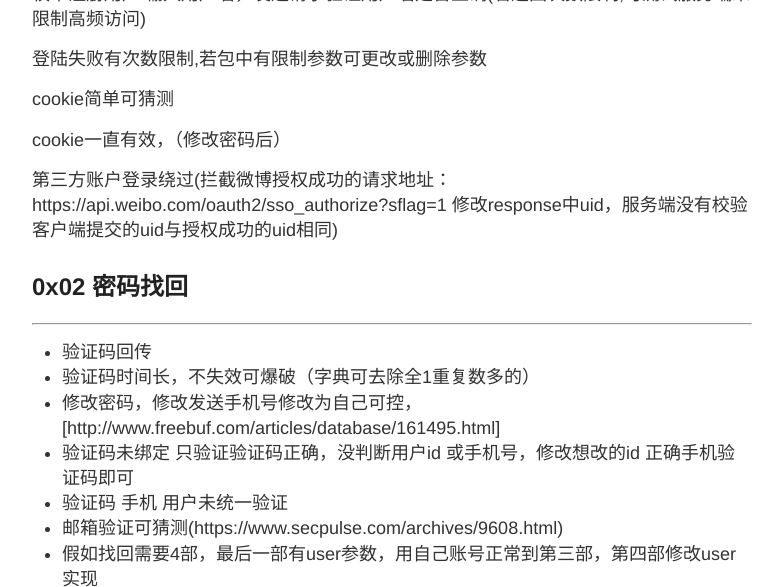
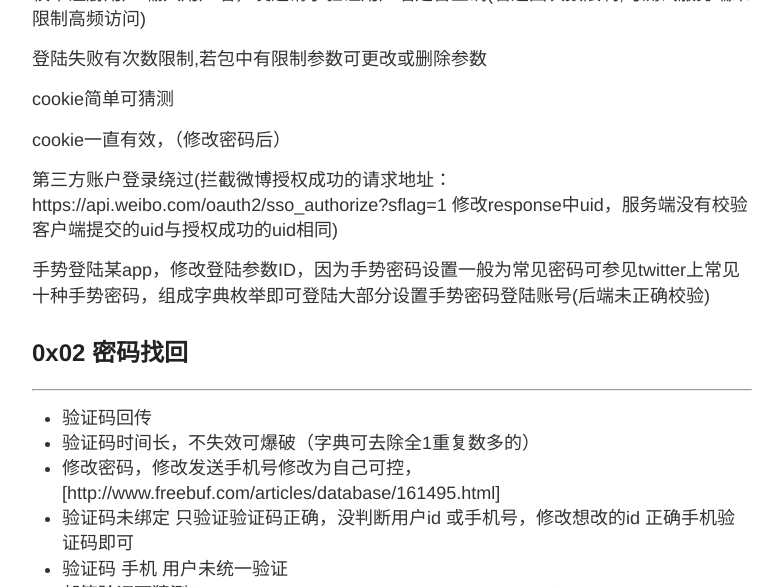
Before and after one commit to muuqiu/tom0li.github.io, a Jekyll site: the page built from _posts/2017-7-17-逻辑漏洞小结.md, in a window 1280 px wide and 1400 px high, scrolled down 1972 px, cut to the strip 0-587 px from the top of the window. Shown: the whole strip, without its empty margins (248-1031 px from the left). Built offline with Jekyll 4.4.1, drawn with Linux system fonts in a browser that asks for light colours; our own code applies the rules of GitHub Pages for plain Markdown files; some of the changed text lies outside the part shown.

Commit message:
Update 2017-7-17-逻辑漏洞小结.md

```diff
--- a/_posts/2017-7-17-逻辑漏洞小结.md
+++ b/_posts/2017-7-17-逻辑漏洞小结.md
@@ -59,6 +59,8 @@ cookie一直有效，（修改密码后）
 https://api.weibo.com/oauth2/sso_authorize?sflag=1
 修改response中uid，服务端没有校验客户端提交的uid与授权成功的uid相同)
 
+手势登陆某app，修改登陆参数ID，因为手势密码设置一般为常见密码可参见twitter上常见十种手势密码，组成字典枚举即可登陆大部分设置手势密码登陆账号(后端未正确校验)
+
 ## 0x02 密码找回
 ---
 
@@ -74,6 +76,7 @@ https://api.weibo.com/oauth2/sso_authorize?sflag=1
 
 * 可以跳步找回（直接访问页面）
 * 本地验证，修改返回值
+* 本地验证，返回未设置cookie，替换成功验证返回包
 * 服务器验证为空，包中直接删除验证码
 * 个别验证码全0可绕过
 * token生成可控（wooyun两篇实例）
@@ -99,6 +102,8 @@ https://bbs.ichunqiu.com/forum.php?mod=viewthread&tid=31203&ctid=48
 ![逻辑](https://raw.githubusercontent.com/tom0li/tom0li.github.io/master/images/逻辑6.png)
 
 ![逻辑](https://raw.githubusercontent.com/tom0li/tom0li.github.io/master/images/逻辑7.png)
+另一种示例
+* [两种密码重置之综合利用](http://www.freebuf.com/articles/network/166520.html)
 
 * 邮箱同上
 * 各种参数fuzz
```
